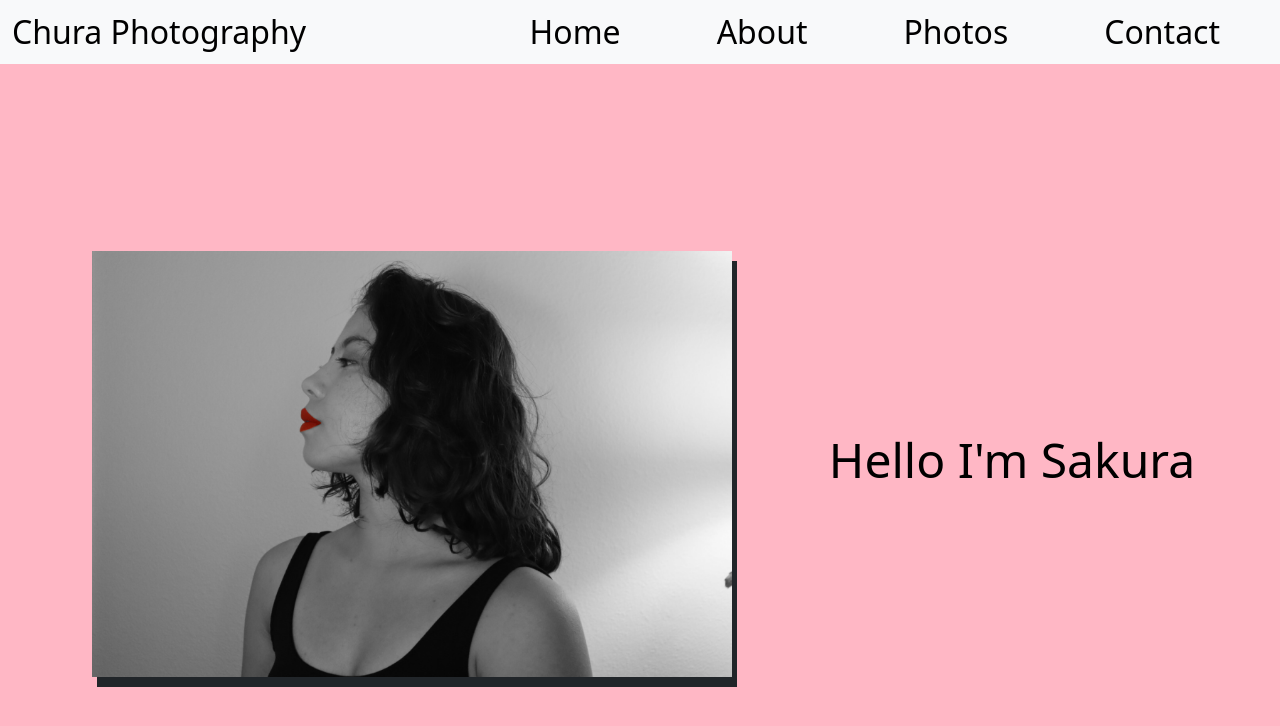
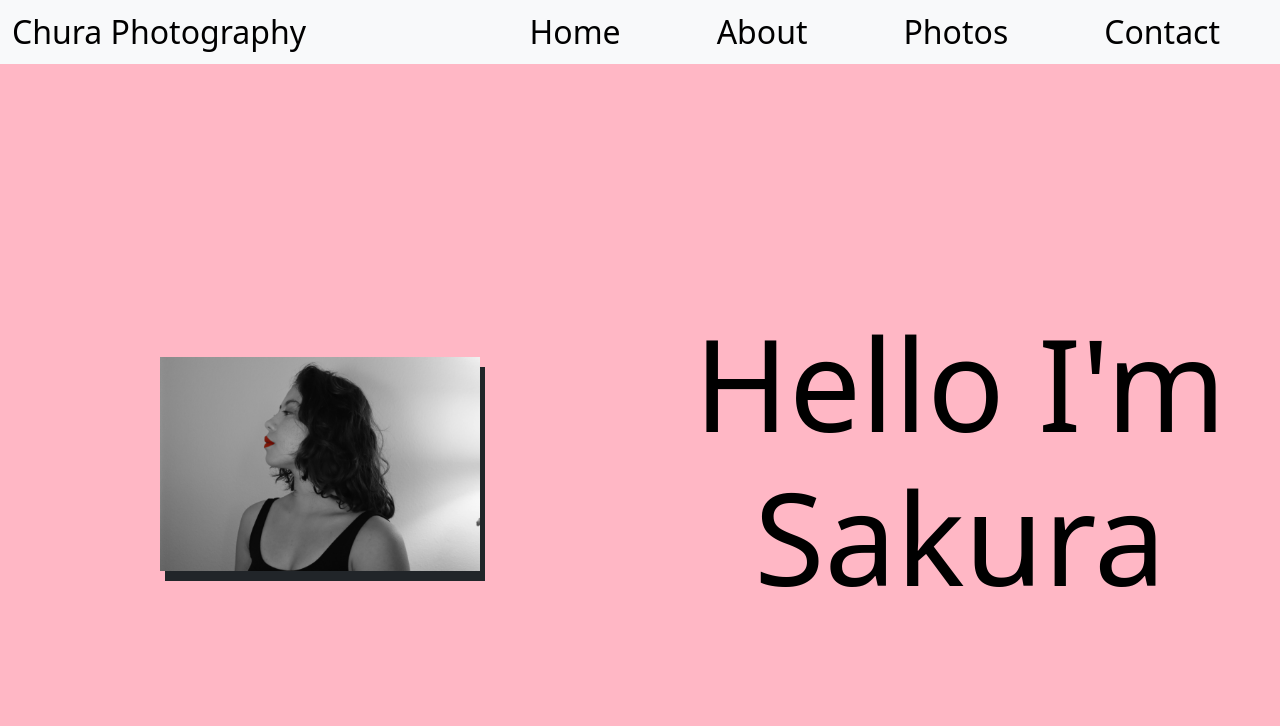
Before and after one commit to Zryer/Chura-Photography, a React (Create React App) app: page /About in a window 1280 px wide. Shown: the top 726 px of the page. Built offline with nearby package versions, Linux system fonts and the light colour scheme.

Commit message:
Another update to about

```diff
--- a/src/Components/AboutComponent/About.css
+++ b/src/Components/AboutComponent/About.css
@@ -3,16 +3,15 @@
 }
 
 .aboutImage {
-    width: 50vw;
+    width: 25vw;
     height: auto;
-    margin-left: 10vh;
     box-shadow: 5px 10px;
 }
 
 .aboutContent {
     color: #000;
     text-align: center;
-    font-size: 6vh;
+    font-size: 10vw;
 }
 
 .aboutRow {
@@ -23,4 +22,5 @@
     display: flex;
     justify-content: center;
     align-items: center;
+    flex-direction: row;
 }
```
